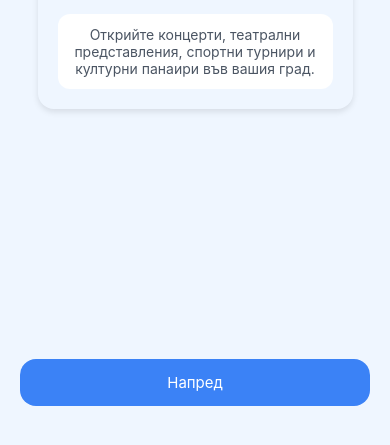
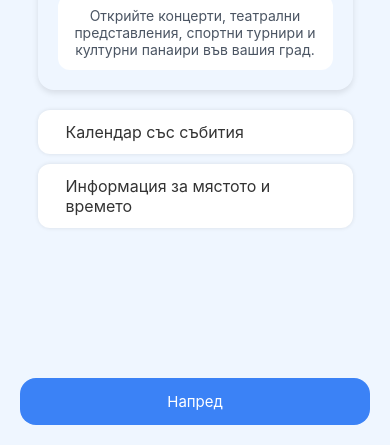
Before and after one commit to tonkataaa/I-Am-From-Pazardzhik, a React Native app: screen /OnBoardingSecond in a window 390 px wide. Shown: the part 396-841 px from the top of the page. Built offline with nearby package versions, Linux system fonts and the light colour scheme.

Commit message:
Fixed the second onboarding screen.

```diff
--- a/features/preApp/screens/onboarding/OnBoardingScreen2.js
+++ b/features/preApp/screens/onboarding/OnBoardingScreen2.js
@@ -21,12 +21,24 @@ export default function OnBoardingScreen2() {
             imageSource={require('../../../../assets/onboardingsecondPic.png')}
             />
 
+        <View style={{ marginTop: 20, marginBottom: 30, width: '100%', alignItems: 'center' }}>
+            <View style={styles.option}>
+                {/* <Icon name="calendar-outline" size={22} color="#9b59b6" /> */}
+                <Text style={styles.optionText}>Календар със събития</Text>
+            </View>
+
+            <View style={styles.option}>
+                {/* <Icon name="location-outline" size={22} color="#9b59b6" /> */}
+                <Text style={styles.optionText}>Информация за мястото и времето</Text>
+            </View>
+      </View>
+
             {/* Next button */}
             <TouchableOpacity style={styles.button} onPress={() => navigation.navigate('OnBoardingSecond')}>
             <Text style={styles.txtBtn}> Напред </Text>
             </TouchableOpacity>
         </View>
-        </View>
+    </View>
     )
 }
 
@@ -94,10 +106,29 @@ const styles = StyleSheet.create({
     borderRadius: 16,
     paddingVertical: 14,
     alignItems: 'center',
-    marginTop: 250
+    marginTop: 110
   },
   txtBtn: {
     color: 'white',
     fontSize: 15,
-  }
+  },
+    option: {
+    flexDirection: 'row',
+    alignItems: 'center',
+    backgroundColor: '#fff',
+    paddingVertical: 12,
+    paddingHorizontal: 16,
+    borderRadius: 12,
+    marginBottom: 10,
+    width: '90%',
+    shadowColor: '#000',
+    shadowOpacity: 0.1,
+    shadowRadius: 4,
+    elevation: 3,
+    },
+    optionText: {
+    marginLeft: 12,
+    fontSize: 16,
+    color: '#333',
+    },
 });
```
Also changed, not shown: assets/onboardingsecondPic.png (added).
